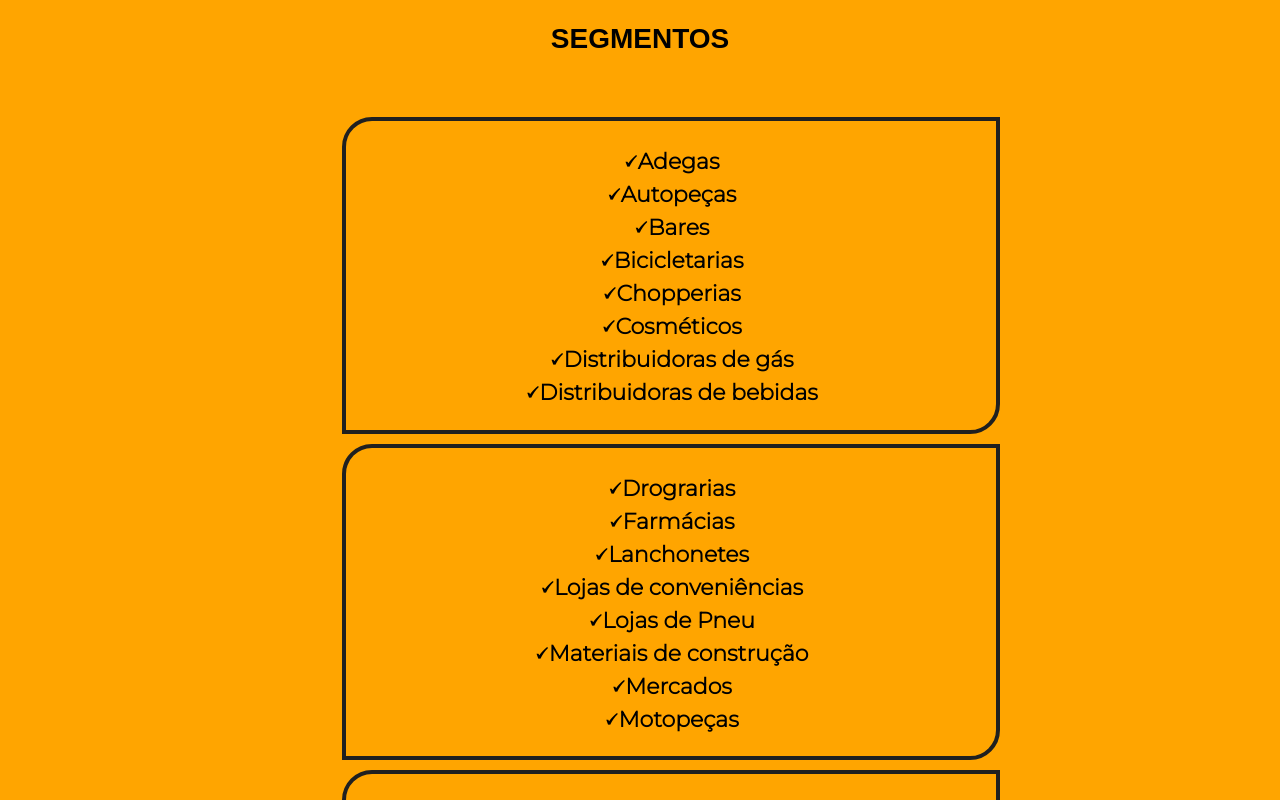
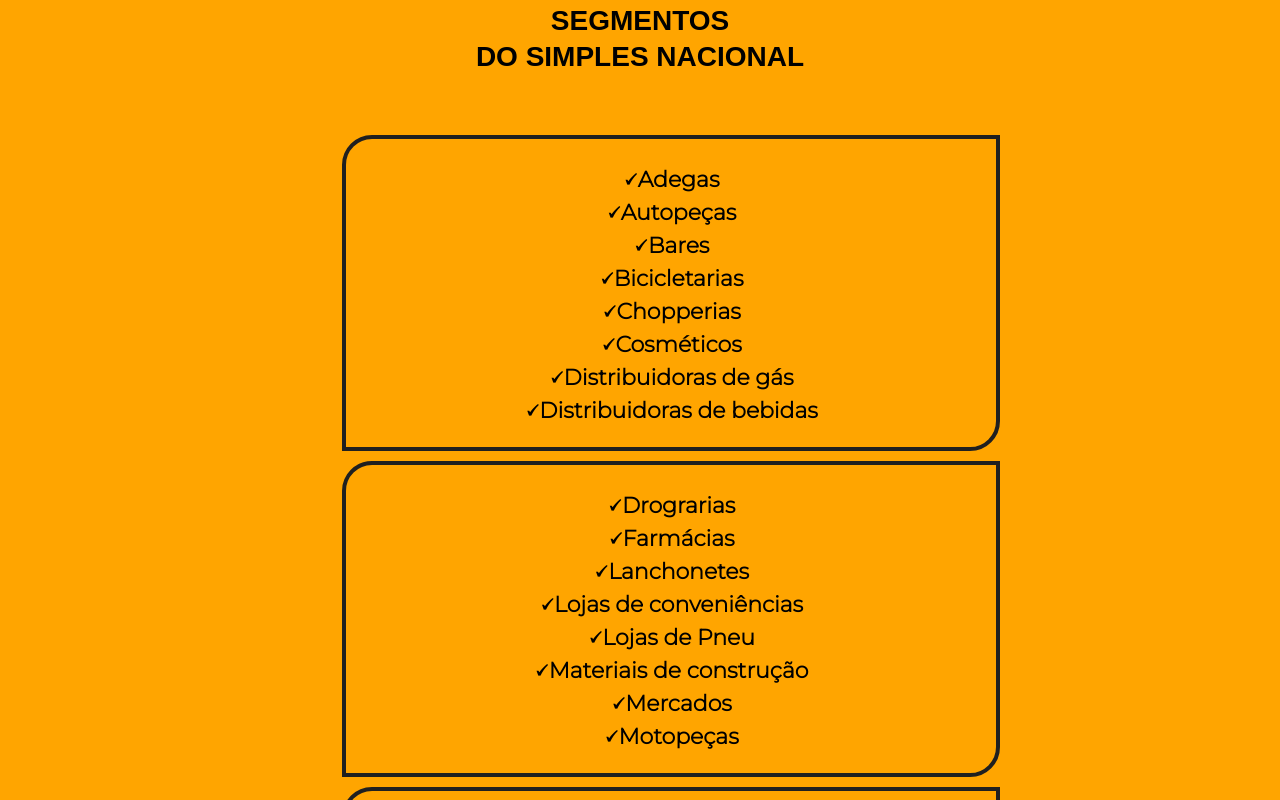
Before and after one commit to gabrielatferreira/fr_recuperacao_fiscal, a plain HTML site: page index.html in a window 1280 px wide. Shown: the part 2838-3638 px from the top of the page. Drawn offline with Linux system fonts and the light colour scheme; a web font is replaced by a local one.

Commit message:
Alteração título em segmentos

```diff
--- a/index.html
+++ b/index.html
@@ -81,7 +81,8 @@
 
                 <div id="fr_segmentos">
                     <img class="logo_outros" src="imagens/logofrsf.png">
-                    <h1 class="outros_titulos">Segmentos</h1>
+                    <h1 class="outros_titulos_simples">Segmentos</h1>
+                    <h1 class="outros_titulos_simplesnacional">Do Simples Nacional</h1>
 
                     <div class="exemplos_segmentos">
                         <div class="exemplos_segmentos_detalhe">
--- a/responsivo.css
+++ b/responsivo.css
@@ -48,6 +48,17 @@
         transition: 1s all;
         font-size: 25px;
         padding-top: 6%;
+    }
+
+    h1.outros_titulos_simples {
+        transition: 1s all;
+        font-size: 25px;
+        padding-top: 0.6%;
+    }
+
+    h1.outros_titulos_simplesnacional {
+        transition: 1s all;
+        font-size: 25px;
     }
 
     /*servicos*/
@@ -179,6 +190,17 @@
         padding-top: 2%;
     }
 
+    h1.outros_titulos_simples {
+        transition: 1s all;
+        font-size: 28px;
+        padding-top: 0.6%;
+    }
+
+    h1.outros_titulos_simplesnacional {
+        transition: 1s all;
+        font-size: 28px;
+    }
+
     img.logo_outros {
         padding-top: 2%;
         padding-bottom: 0.2%;
--- a/style.css
+++ b/style.css
@@ -86,6 +86,26 @@
 }
 
 .outros_titulos {
+    font-family: 'Belleza', sans-serif;
+    font-size: 32px;
+    font-weight: bold;
+    text-transform: uppercase;
+    align-items: center;
+    justify-content: center;
+    padding-bottom: 5%;
+}
+
+.outros_titulos_simples {
+    font-family: 'Belleza', sans-serif;
+    font-size: 32px;
+    font-weight: bold;
+    text-transform: uppercase;
+    align-items: center;
+    justify-content: center;
+    padding-bottom: 0.6%;
+}
+
+.outros_titulos_simplesnacional {
     font-family: 'Belleza', sans-serif;
     font-size: 32px;
     font-weight: bold;
```
